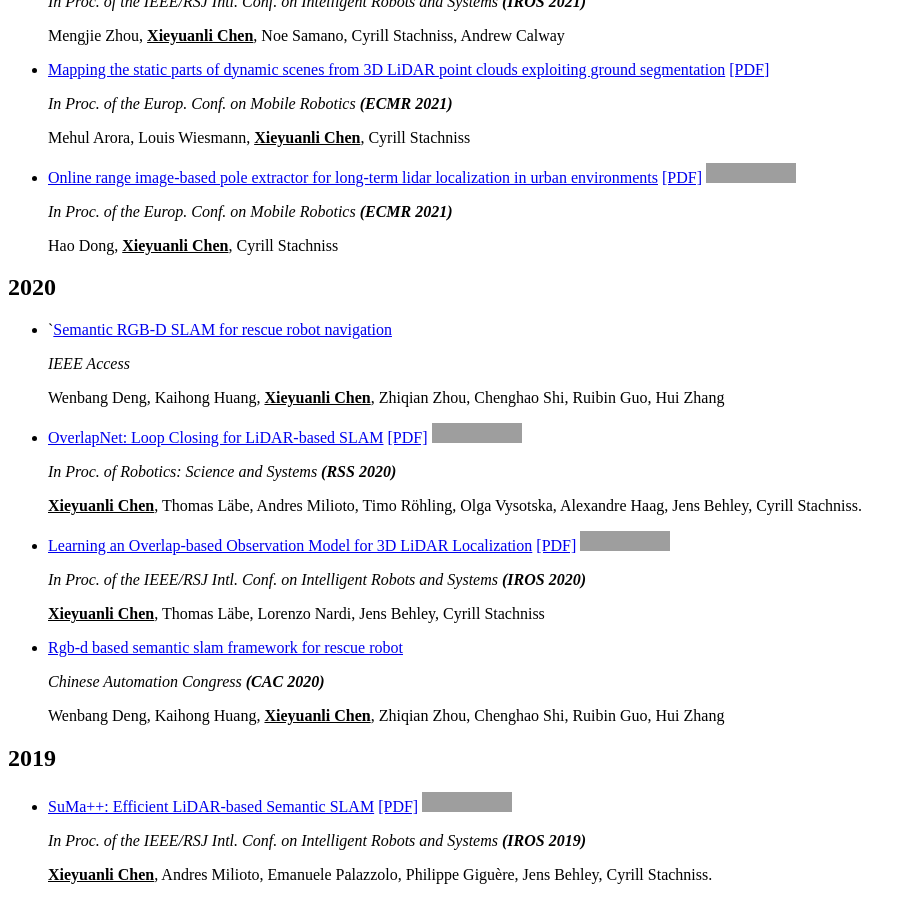
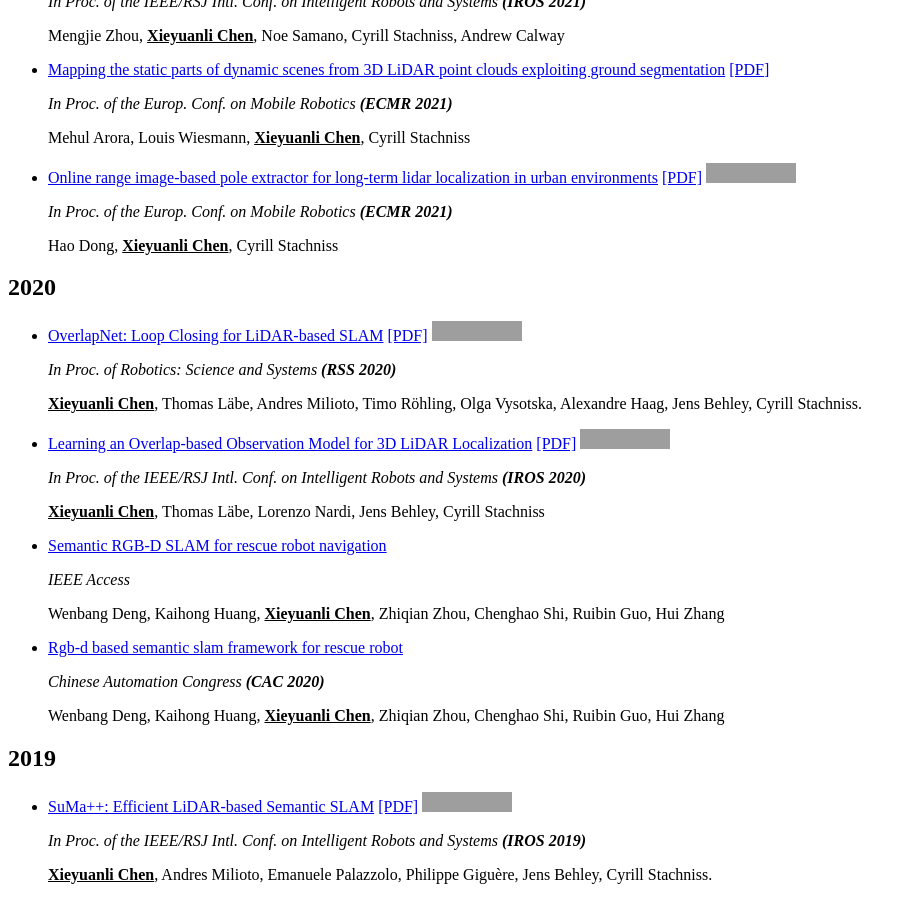
Before and after one commit to shenyehui/my-home, a Jekyll site: the page built from _pages/includes/pub.md, in a window 1280 px wide and 900 px high, scrolled down 8159 px, cut to the strip 0-900 px from the top of the window. Shown: the whole strip, without its empty margins (0-915 px from the left). Built offline with Jekyll 4.4.1, drawn with Linux system fonts in a browser that asks for light colours; our own code applies the rules of GitHub Pages for plain Markdown files; part of the change alters nothing that is shown; grey boxes are pictures that could not be loaded.

Commit message:
Update pub.md

```diff
--- a/_pages/includes/pub.md
+++ b/_pages/includes/pub.md
@@ -450,11 +450,6 @@
   Hao Dong, **<u>Xieyuanli Chen</u>**, Cyrill Stachniss
 
 ## 2020
-- `[Semantic RGB-D SLAM for rescue robot navigation](https://ieeexplore.ieee.org/stamp/stamp.jsp?arnumber=9226412)
-
-  *IEEE Access*
-
-  Wenbang Deng, Kaihong Huang, **<u>Xieyuanli Chen</u>**, Zhiqian Zhou, Chenghao Shi, Ruibin Guo, Hui Zhang
 
 - [OverlapNet: Loop Closing for LiDAR-based SLAM](https://roboticsconference.org/2020/program/papers/9.html) [[PDF]](https://arxiv.org/pdf/2105.11344) [![](https://img.shields.io/github/stars/PRBonn/OverlapNet?style=social&label=Code+Stars)](https://github.com/PRBonn/OverlapNet)
 
@@ -468,6 +463,12 @@
 
   **<u>Xieyuanli Chen</u>**, Thomas Läbe, Lorenzo Nardi, Jens Behley, Cyrill Stachniss
 
+- [Semantic RGB-D SLAM for rescue robot navigation](https://ieeexplore.ieee.org/stamp/stamp.jsp?arnumber=9226412)
+
+  *IEEE Access*
+
+  Wenbang Deng, Kaihong Huang, **<u>Xieyuanli Chen</u>**, Zhiqian Zhou, Chenghao Shi, Ruibin Guo, Hui Zhang
+
 - [Rgb-d based semantic slam framework for rescue robot](https://ieeexplore.ieee.org/abstract/document/9326866/)
 
   *Chinese Automation Congress **(CAC 2020)***
```
